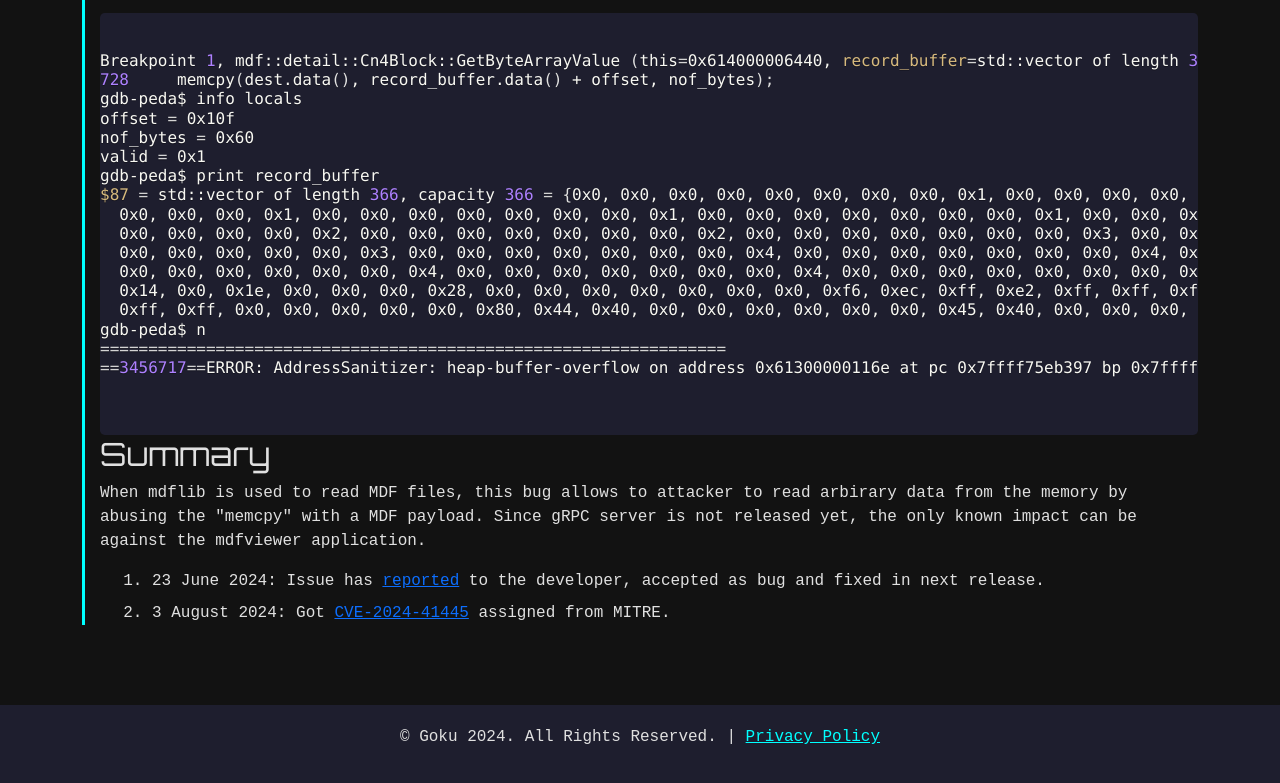
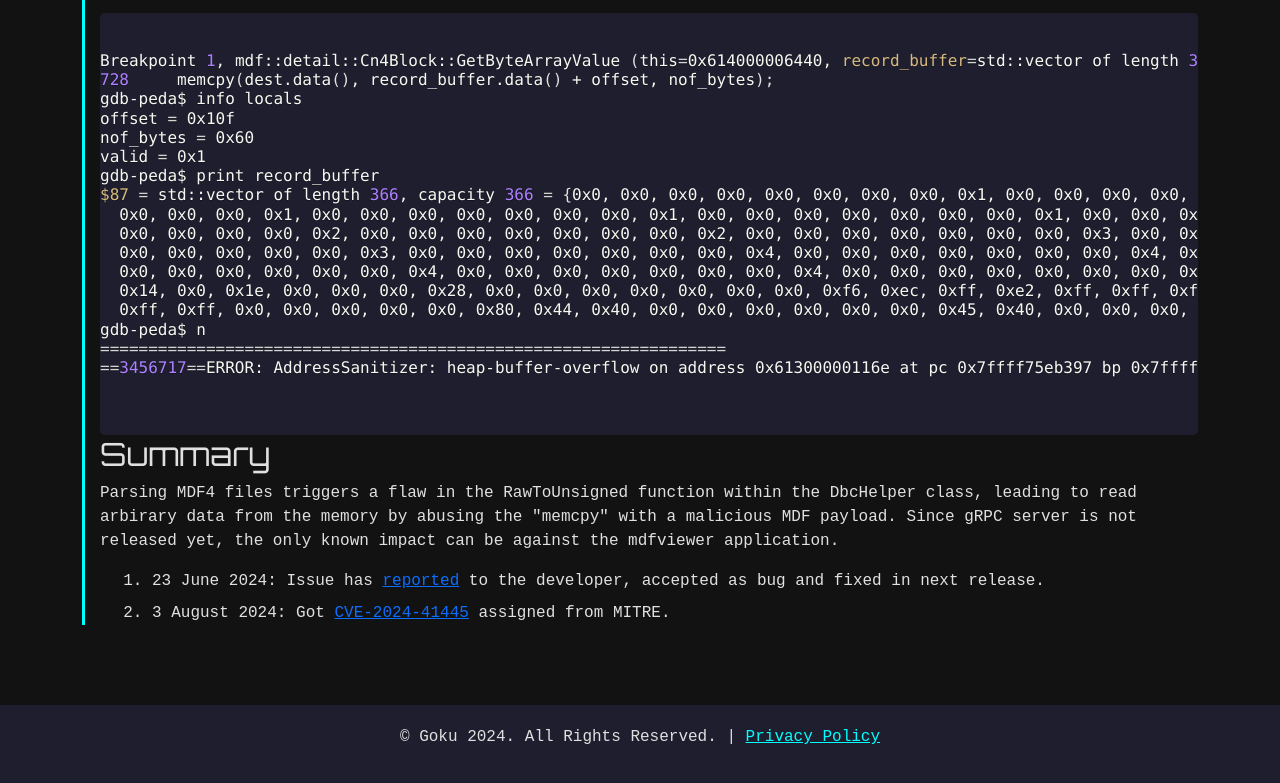
Before and after one commit to g0ku704/g0ku704.github.io, a plain HTML site: page 2024/08/13/mdf4_parser_vuln_CVE-2024-41445.html in a window 1280 px wide. Shown: the part 10832-11615 px from the top of the page. Drawn offline with nearby package versions, Linux system fonts and the light colour scheme.

Commit message:
doc: change summary

```diff
--- a/2024/08/13/mdf4_parser_vuln_CVE-2024-41445.html
+++ b/2024/08/13/mdf4_parser_vuln_CVE-2024-41445.html
@@ -797,7 +797,7 @@
           </pre>
           <h2>Summary</h2>
           <p>
-           When mdflib is used to read MDF files, this bug allows to attacker to read arbirary data from the memory by abusing the "memcpy" with a MDF payload. Since gRPC server is not released yet, the only known impact can be against the mdfviewer application.
+           Parsing MDF4 files triggers a flaw in the RawToUnsigned function within the DbcHelper class, leading to read arbirary data from the memory by abusing the "memcpy" with a malicious MDF payload. Since gRPC server is not released yet, the only known impact can be against the mdfviewer application.
            <ol>
             <li>23 June 2024: Issue has <a href="https://github.com/ihedvall/mdflib/issues/88">reported</a> to the developer, accepted as bug and fixed in next release. </li>
             <li>3 August 2024: Got <a href="https://cve.mitre.org/cgi-bin/cvename.cgi?name=CVE-2024-41445">CVE-2024-41445</a> assigned from MITRE. </li>
```
